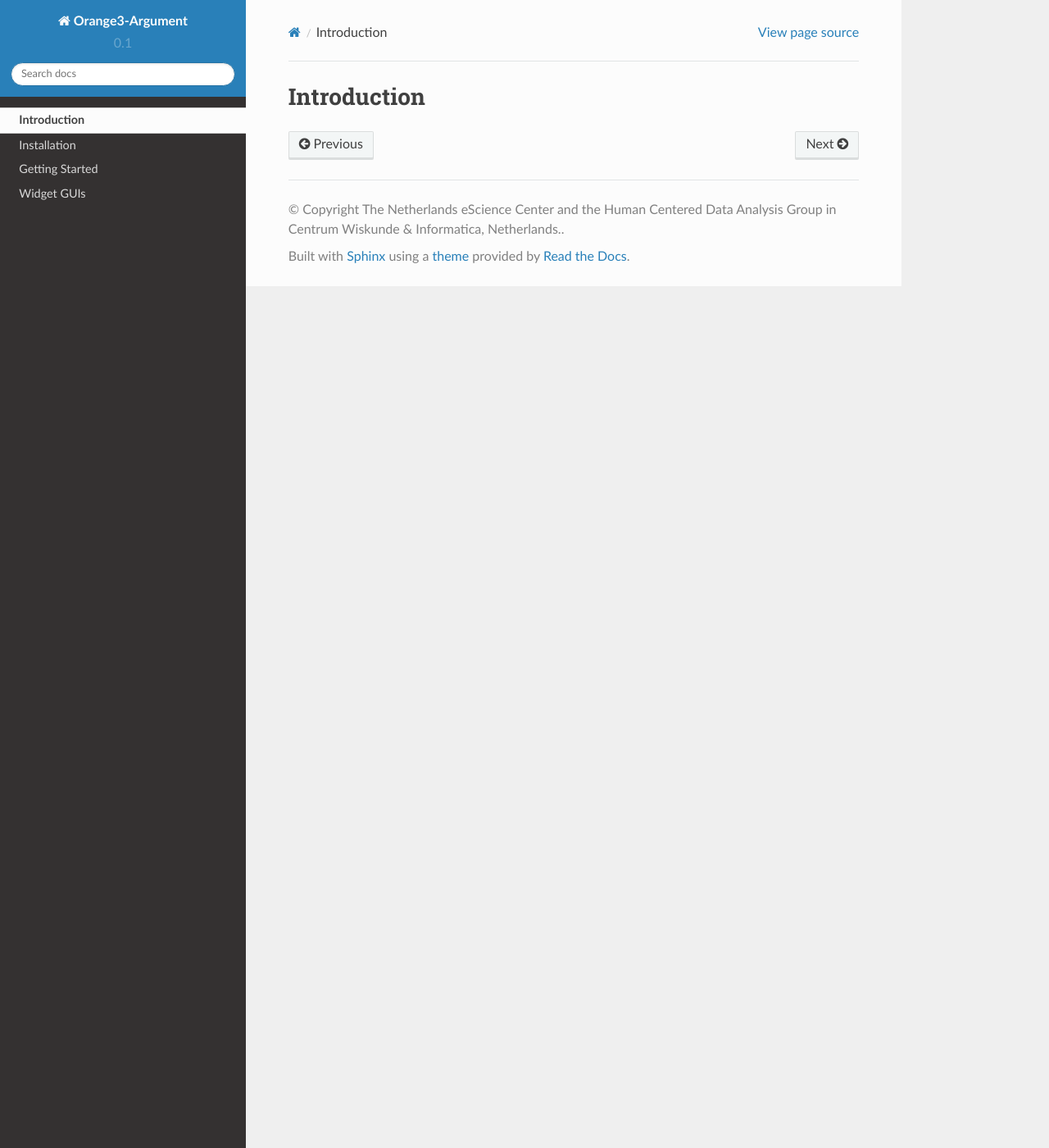
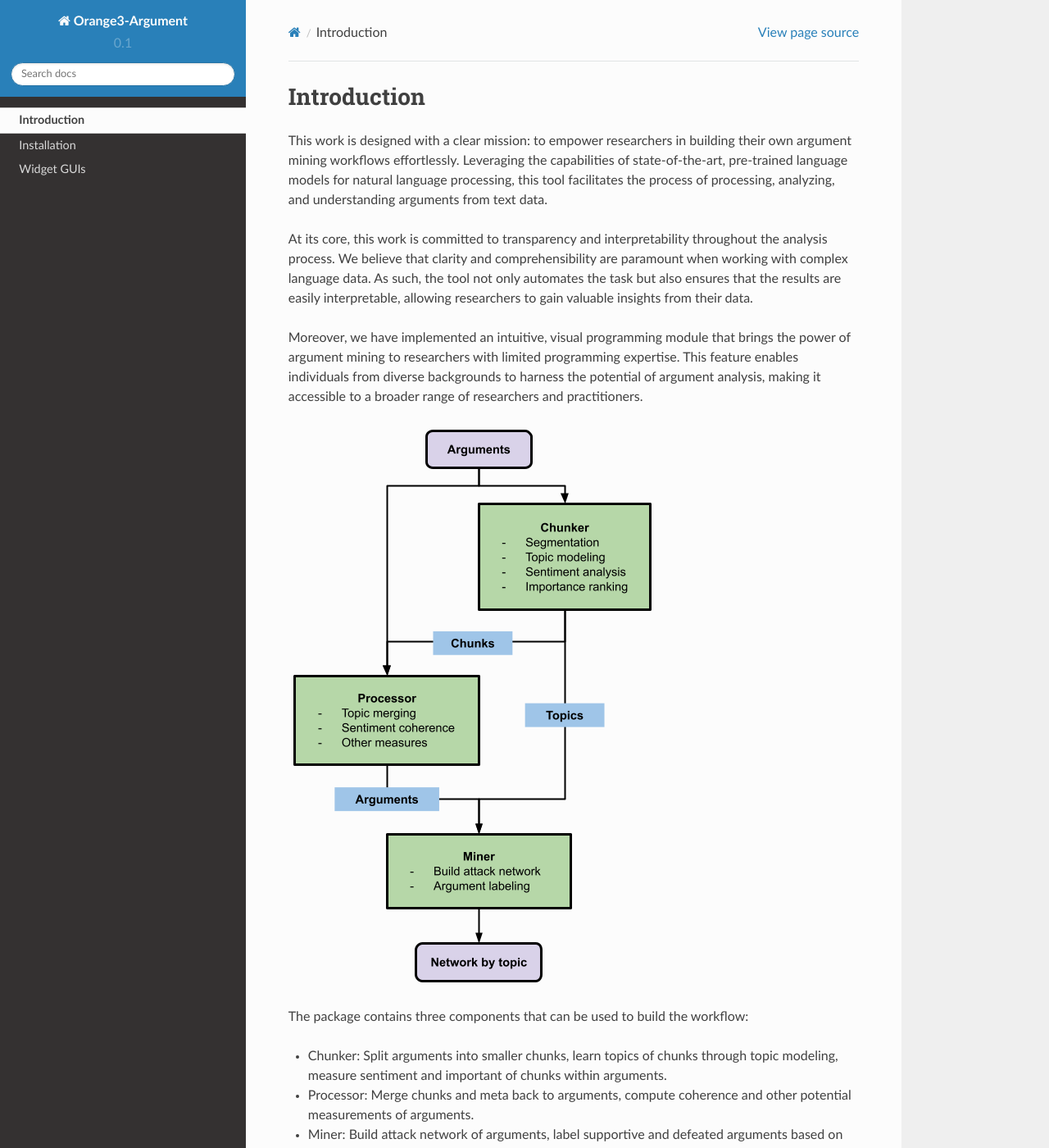
Before and after one commit to EyeofBeholder-NLeSC/orange3-argument, a Sphinx documentation site: the page built from docs/introduction.rst, in a window 1280 px wide and 1400 px high. Shown: the whole window at 82% size. Built offline with Sphinx 7.4.7 and the Read the Docs theme 2.0.0, drawn with Linux system fonts in a browser that asks for light colours; pages that are not in the unit, such as notebooks, are missing from menus; some of the changed text lies outside the part shown.

Commit message:
Add page widget guis and introduction.

```diff
--- a/docs/conf.py
+++ b/docs/conf.py
@@ -37,6 +37,7 @@ extensions = [
     "nbsphinx",
     "nbsphinx_link",
     "sphinx.ext.mathjax",
+    "myst_parser",
 ]
 
 # Add any paths that contain templates here, relative to this directory.
@@ -44,7 +45,7 @@ templates_path = []
 
 # The suffix(es) of source filenames.
 # You can specify multiple suffix as a list of string:
-source_suffix = [".rst"]
+source_suffix = [".rst", ".md"]
 
 # The encoding of source files.
 # source_encoding = 'utf-8-sig'
--- a/docs/getting_started.rst
+++ /dev/null
@@ -1,4 +0,0 @@
-Getting Started
-===============
-
-This is to test the webhook.
--- a/docs/index.rst
+++ b/docs/index.rst
@@ -14,6 +14,5 @@ Contents
 
    introduction
    installation
-   getting_started
    example
    widget_guis
--- a/docs/introduction.rst
+++ b/docs/introduction.rst
@@ -1,2 +1,18 @@
 Introduction
 ============
+
+This work is designed with a clear mission: to empower researchers in building their own argument mining workflows effortlessly. Leveraging the capabilities of state-of-the-art, pre-trained language models for natural language processing, this tool facilitates the process of processing, analyzing, and understanding arguments from text data.
+
+At its core, this work is committed to transparency and interpretability throughout the analysis process. We believe that clarity and comprehensibility are paramount when working with complex language data. As such, the tool not only automates the task but also ensures that the results are easily interpretable, allowing researchers to gain valuable insights from their data.
+
+Moreover, we have implemented an intuitive, visual programming module that brings the power of argument mining to researchers with limited programming expertise. This feature enables individuals from diverse backgrounds to harness the potential of argument analysis, making it accessible to a broader range of researchers and practitioners.
+
+.. image:: flowchart.png
+
+The package contains three components that can be used to build the workflow:
+
+* Chunker: Split arguments into smaller chunks, learn topics of chunks through topic modeling, measure sentiment and important of chunks within arguments.
+
+* Processor: Merge chunks and meta back to arguments, compute coherence and other potential measurements of arguments.
+
+* Miner: Build attack network of arguments, label supportive and defeated arguments based on the network structure.
--- a/docs/requirements.txt
+++ b/docs/requirements.txt
@@ -3,3 +3,4 @@ sphinx_rtd_theme
 sphinx-autoapi
 nbsphinx
 nbsphinx_link
+myst_parser
--- a/setup.cfg
+++ b/setup.cfg
@@ -63,6 +63,7 @@ dev =
     sphinx
     sphinx_rtd_theme
     sphinx-autoapi
+    myst_parser
     nbsphinx
     nbsphinx_link
     black
```
Also changed, not shown: docs/widget_guis.rst (+9 -0 lines), docs/flowchart.png (added).
